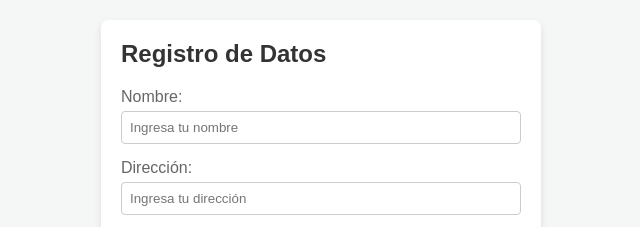
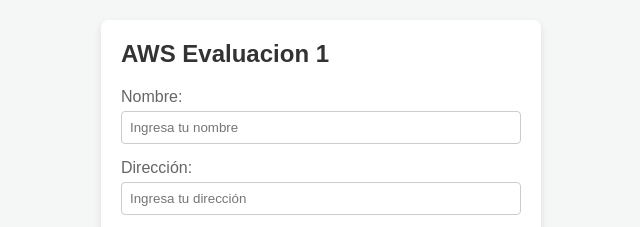
Before and after one commit to AndresRomeroMadrid/Ev1IngDevops, a website: page public/index.html in a window 1280 px wide. Shown: the top 227 px of the page, 319-959 px from the left. Drawn offline with Linux system fonts and the light colour scheme.

Commit message:
fix(ui): actualizar titulo principal a AWS Evaluacion 1

```diff
--- a/public/index.html
+++ b/public/index.html
@@ -75,7 +75,7 @@
 <body>
 
     <div class="container">
-        <h2>Registro de Datos</h2>
+        <h2>AWS Evaluacion 1</h2>
         <form id="dataForm">
             <div class="form-group">
                 <label for="nombre">Nombre:</label>
```
Also changed, not shown: 1 other file.
